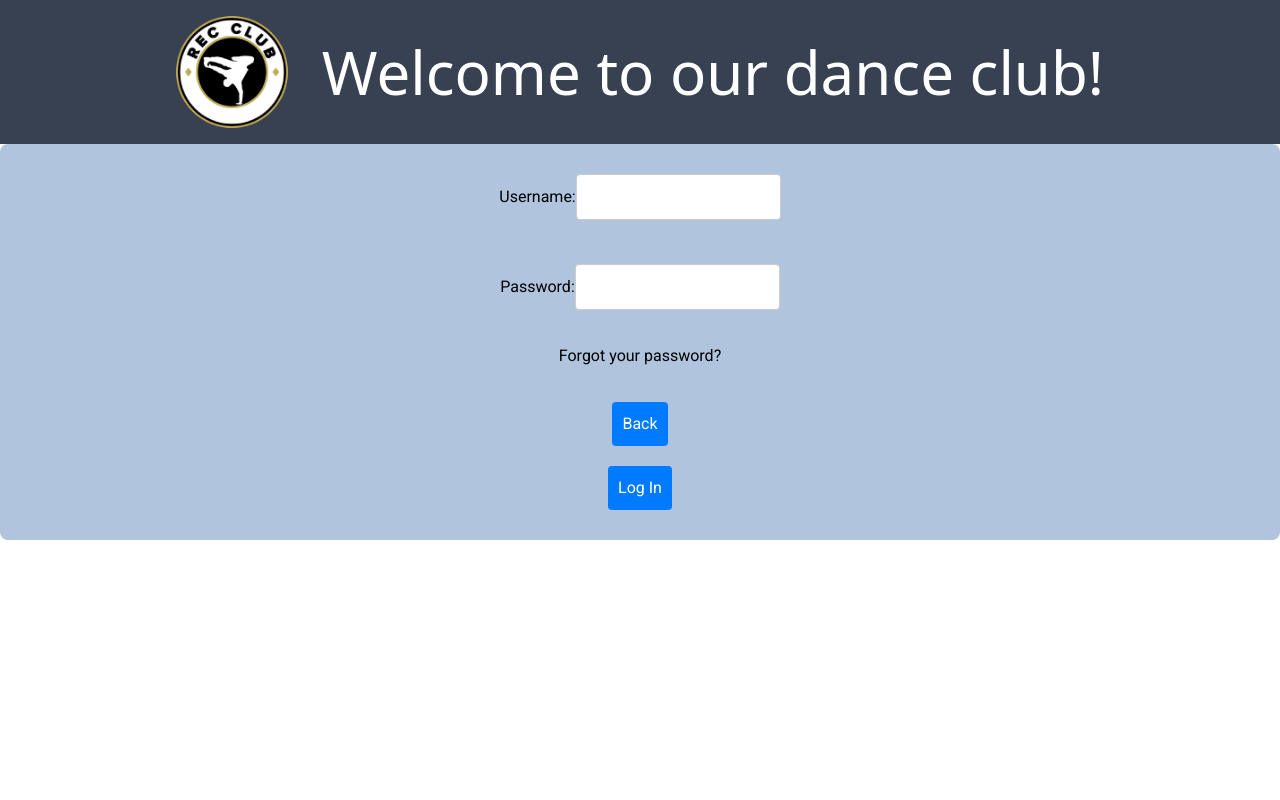
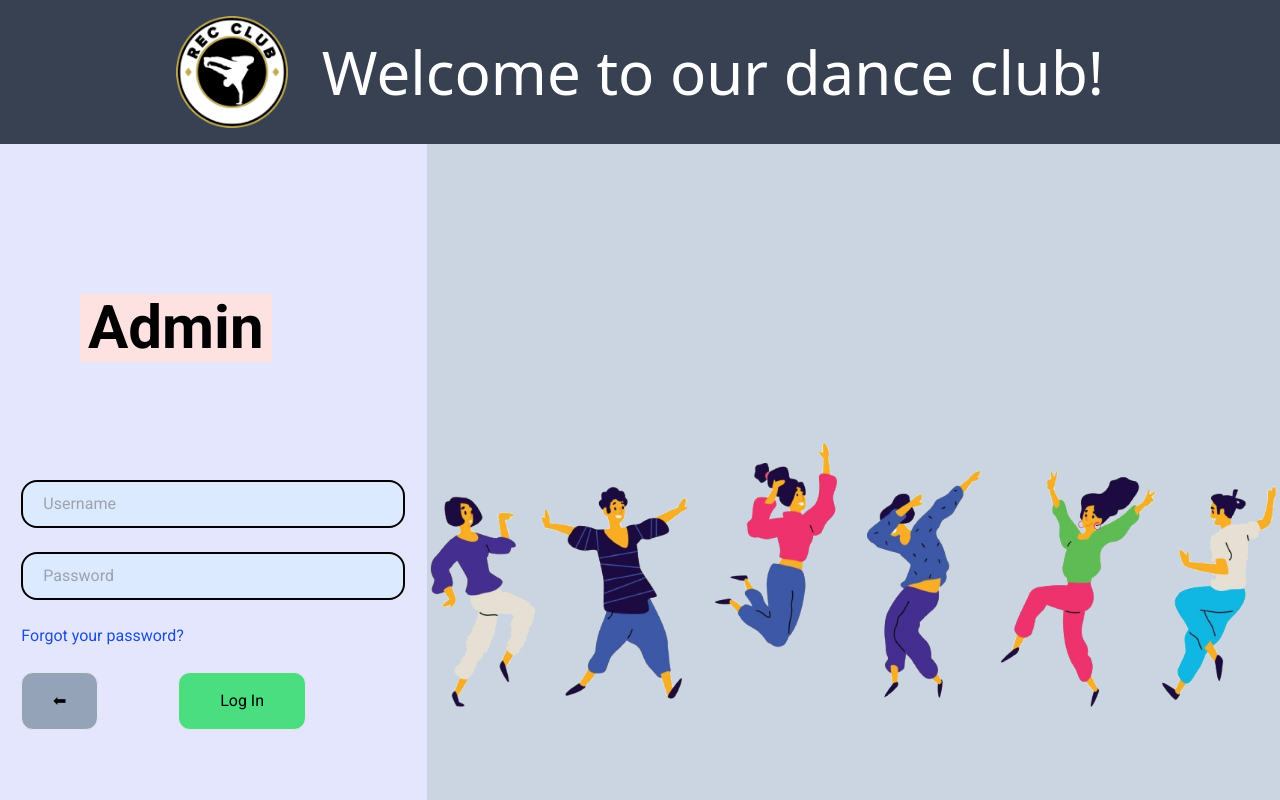
Before and after one commit to georgecuiX/DanceSyncRecClub, a React (Create React App) app in the folder club-membership/: page /admin in a window 1280 px wide. Built offline with nearby package versions, Linux system fonts and the light colour scheme; a web font is replaced by a local one.

Commit message:
completed login screens

```diff
--- a/club-membership/src/pages/AdminLogin.css
+++ /dev/null
@@ -1,37 +0,0 @@
-.adminLogin {
-    display: flex;
-    flex-direction: column;
-    justify-content: center;
-    align-items: center;
-    font-family: 'Arial, sans-serif';
-    color: lightblue;
-    height: 100vh; /* This makes the login container take the full viewport height */
-  }
-
-  form {
-    background-color: lightsteelblue;
-    padding: 20px;
-    border-radius: 8px;
-    display: flex;
-    flex-direction: column;
-    align-items: center; /* This centers the form elements (inputs, buttons) horizontally */
-  }
-
-  input, select, button {
-    margin: 10px 0;
-    padding: 10px;
-    border-radius: 4px;
-    border: 1px solid #ccc;
-
-  }
-
-  button {
-    background-color: #007bff;
-    color: white;
-    border: none;
-    cursor: pointer;
-  }
-
-  button:hover {
-    background-color: #0056b3;
-  }
--- a/club-membership/src/pages/AdminLogin.js
+++ b/club-membership/src/pages/AdminLogin.js
@@ -1,7 +1,8 @@
 import React, { useState } from 'react';
 import { Link, useNavigate } from 'react-router-dom';
 import Navbar from '../components/Navbar';
-import './AdminLogin.css';
+import '../styles/index.css'
+import Dancers from '../assets/dancers.png'
 
 export const AdminLogin = () => {
     const [credentials, setCredentials] = useState({
@@ -23,7 +24,7 @@ export const AdminLogin = () => {
         event.preventDefault();
         console.log('Attempting login with:', credentials);
         // Here you would typically handle the login, e.g., send the credentials to your server
-        alert('Succesful Login');
+        alert('Successful Login');
         navigate('/adminHome'); // Use useNavigate() hook to redirect after login
     };
 
@@ -32,14 +33,20 @@ export const AdminLogin = () => {
     };
 
     return (
-        <div>
+        <div className=' bg-slate-300 h-screen overflow-hidden'>
             <Navbar />
-            <form onSubmit={handleSubmit}>
+            <div className='flex flex-row h-full'>
+                <form className='flex flex-col box flex-2' onSubmit={handleSubmit}>
+                    <div className='flex-1 flex flex-row items-end w-full justify-start pl-20'>
+                    <h1 className=' text-center font-semibold text-6xl bg-red-100 py-1 px-2'>Admin</h1>
+                    </div>
+                    <div className='flex-3 flex justify-center flex-col'>
                         <label>
-                    Username:
                             <input
+                                className=' w-96 h-12 rounded-2xl px-5 border-black focus:outline-none bg-blue-100'
                                 type="text"
                                 name="username"
+                                placeholder='Username'
                                 value={credentials.username}
                                 onChange={handleChange}
                                 required
@@ -47,21 +54,31 @@ export const AdminLogin = () => {
                         </label>
                         <br />
                         <label>
-                    Password:
                             <input
+                                className=' w-96 h-12 rounded-2xl px-5 border-black focus:outline-none bg-blue-100'
                                 type="password"
                                 name="password"
+                                placeholder='Password'
                                 value={credentials.password}
                                 onChange={handleChange}
                                 required
                             />
                         </label>
                         <br />
-                <Link to='/forgotPassword'>Forgot your password?</Link>
+                        {/* Add "Forgot your password?" link */}
+                        <Link to='/forgotPassword' className=' text-blue-700 hover:text-blue-500'>Forgot your password?</Link>
                         <br />
-                <button type="button" onClick={handleBack}>Back</button> {}
-                <button type="submit">Log In</button>
+                        <div className='flex'>
+                            <button type="button" className='px-4 py-4 rounded-xl bg-slate-400 border w-1/5 hover:bg-slate-500 transition' onClick={handleBack}>⬅</button>
+                            <button type="submit" className='px-6 py-4 rounded-xl bg-green-400 border w-1/3 ml-20 hover:bg-green-500 transition'>Log In</button>
+                        </div>
+                    </div>
                 </form>
+                <div className='flex-3 w-full h-full'>
+                    <img src={Dancers} alt="dancers" className=' object-cover' />
                 </div>
+            </div>
+        </div>
+
     );
 };
--- a/club-membership/src/pages/ForgotPassword.css
+++ /dev/null
@@ -1,37 +0,0 @@
-.forgotPassword {
-    display: flex;
-    flex-direction: column;
-    justify-content: center;
-    align-items: center;
-    font-family: 'Arial, sans-serif';
-    color: lightblue;
-    height: 100vh; /* This makes the login container take the full viewport height */
-  }
-
-  form {
-    background-color: lightsteelblue;
-    padding: 20px;
-    border-radius: 8px;
-    display: flex;
-    flex-direction: column;
-    align-items: center; /* This centers the form elements (inputs, buttons) horizontally */
-  }
-
-  input, select, button {
-    margin: 10px 0;
-    padding: 10px;
-    border-radius: 4px;
-    border: 1px solid #ccc;
-
-  }
-
-  button {
-    background-color: #007bff;
-    color: white;
-    border: none;
-    cursor: pointer;
-  }
-
-  button:hover {
-    background-color: #0056b3;
-  }
--- a/club-membership/src/pages/ForgotPassword.js
+++ b/club-membership/src/pages/ForgotPassword.js
@@ -1,7 +1,6 @@
 import React, { useState } from 'react';
 import { useNavigate } from 'react-router-dom';
 import Navbar from '../components/Navbar';
-import './ForgotPassword.css';
 
 const ForgotPassword = () => {
     const [formData, setFormData] = useState({
--- a/club-membership/src/pages/Login.css
+++ /dev/null
@@ -1,37 +0,0 @@
-.login {
-    display: flex;
-    flex-direction: column;
-    justify-content: center;
-    align-items: center;
-    font-family: 'Arial, sans-serif';
-    color: lightblue;
-    height: 100vh; /* This makes the login container take the full viewport height */
-  }
-
-  form {
-    background-color: lightsteelblue;
-    padding: 20px;
-    border-radius: 8px;
-    display: flex;
-    flex-direction: column;
-    align-items: center; /* This centers the form elements (inputs, buttons) horizontally */
-  }
-
-  input, select, button {
-    margin: 10px 0;
-    padding: 10px;
-    border-radius: 4px;
-    border: 1px solid #ccc;
-
-  }
-
-  button {
-    background-color: #007bff;
-    color: white;
-    border: none;
-    cursor: pointer;
-  }
-
-  button:hover {
-    background-color: #0056b3;
-  }
--- a/club-membership/src/pages/Login.js
+++ b/club-membership/src/pages/Login.js
@@ -1,8 +1,8 @@
 import React, { useState } from 'react';
-import { Link, useNavigate } from 'react-router-dom'; // Import Link along with useNavigate
+import { Link, useNavigate } from 'react-router-dom';
 import Navbar from '../components/Navbar';
-import './Login.css';
-
+import '../styles/index.css'
+import Dancers from '../assets/dancers.png'
 
 export const Login = () => {
     const [credentials, setCredentials] = useState({
@@ -33,14 +33,20 @@ export const Login = () => {
     };
 
     return (
-        <div>
+        <div className=' bg-slate-300 h-screen overflow-hidden'>
             <Navbar />
-            <form onSubmit={handleSubmit}>
+            <div className='flex flex-row h-full'>
+                <form className='flex flex-col box flex-2' onSubmit={handleSubmit}>
+                    <div className='flex-1 flex flex-row items-end w-full justify-start pl-20'>
+                        <h1 className=' text-center font-semibold text-6xl bg-green-100 py-1 px-2'>Sign In</h1>
+                    </div>
+                    <div className='flex-3 flex justify-center flex-col'>
                         <label>
-                    Username:
                             <input
+                                className=' w-96 h-12 rounded-2xl px-5 border-black focus:outline-none bg-blue-100'
                                 type="text"
                                 name="username"
+                                placeholder='Username'
                                 value={credentials.username}
                                 onChange={handleChange}
                                 required
@@ -48,10 +54,11 @@ export const Login = () => {
                         </label>
                         <br />
                         <label>
-                    Password:
                             <input
+                                className=' w-96 h-12 rounded-2xl px-5 border-black focus:outline-none bg-blue-100'
                                 type="password"
                                 name="password"
+                                placeholder='Password'
                                 value={credentials.password}
                                 onChange={handleChange}
                                 required
@@ -59,11 +66,18 @@ export const Login = () => {
                         </label>
                         <br />
                         {/* Add "Forgot your password?" link */}
-                <Link to='/forgotPassword'>Forgot your password?</Link>
+                        <Link to='/forgotPassword' className=' text-gray-500 hover:text-blue-500'>Forgot password?</Link>
                         <br />
-                <button type="button" onClick={handleBack}>Back</button>
-                <button type="submit">Log In</button>
+                        <div className='flex'>
+                            <button type="button" className='px-4 py-4 rounded-xl bg-slate-400 border w-1/5 hover:bg-slate-500 transition' onClick={handleBack}>⬅</button>
+                            <button type="submit" className='px-6 py-4 rounded-xl bg-green-400 border w-1/3 ml-20 hover:bg-green-500 transition'>Log In</button>
+                        </div>
+                    </div>
                 </form>
+                <div className='flex-3 w-full h-full'>
+                    <img src={Dancers} alt="dancers" className=' object-cover' />
+                </div>
+            </div>
         </div>
     );
 };
--- a/club-membership/src/pages/RegistrationScreen.css
+++ /dev/null
@@ -1,37 +0,0 @@
-.registrationScreen {
-  display: flex;
-  flex-direction: column;
-  justify-content: center;
-  align-items: center;
-  font-family: 'Arial, sans-serif';
-  color: lightblue;
-  height: 100vh; /* This makes the login container take the full viewport height */
-}
-
-form {
-  background-color: lightsteelblue;
-  padding: 20px;
-  border-radius: 8px;
-  display: flex;
-  flex-direction: column;
-  align-items: center; /* This centers the form elements (inputs, buttons) horizontally */
-}
-
-input, select, button {
-  margin: 10px 0;
-  padding: 10px;
-  border-radius: 4px;
-  border: 1px solid #ccc;
-
-}
-
-button {
-  background-color: #007bff;
-  color: white;
-  border: none;
-  cursor: pointer;
-}
-
-button:hover {
-  background-color: #0056b3;
-}
--- a/club-membership/src/pages/RegistrationScreen.js
+++ b/club-membership/src/pages/RegistrationScreen.js
@@ -1,7 +1,6 @@
 import React, { useState } from 'react';
 import { useNavigate } from 'react-router-dom';
 import Navbar from '../components/Navbar';
-import './RegistrationScreen.css';
 
 const RegistrationScreen = () => {
     const [formState, setFormState] = useState({
--- a/club-membership/src/styles/index.css
+++ b/club-membership/src/styles/index.css
@@ -4,6 +4,7 @@
 
 body {
     font-family: 'Roboto', sans-serif;
+    margin: 0;
 }
 
 .workbench{
@@ -37,6 +38,14 @@ body {
     flex: 2;
 }
 
+.flex-3{
+    flex: 3;
+}
+
+.flex-3{
+    flex: 4;
+}
+
 .transition {
     transition: all 0.2s ease-in-out;
   }
@@ -54,3 +63,21 @@ body {
     border-radius: 15px;
     background-color: rgb(88, 125, 195);
 }
+
+.border-black{
+    border: 2px black solid;
+}
+
+.box{
+    height: 100vh;
+    background-color: rgb(227, 230, 252);
+    display: flex;
+    justify-content: space-around;
+    align-items: center;
+    align-self: center;
+    padding: 6rem 0;
+}
+
+.login-background{
+    object-fit: contain;
+}
```
Also changed, not shown: club-membership/tailwind.config.js (+13 -4 lines), club-membership/src/assets/dancers.png (added). Lines whose indentation alone changed are shown as unchanged.
